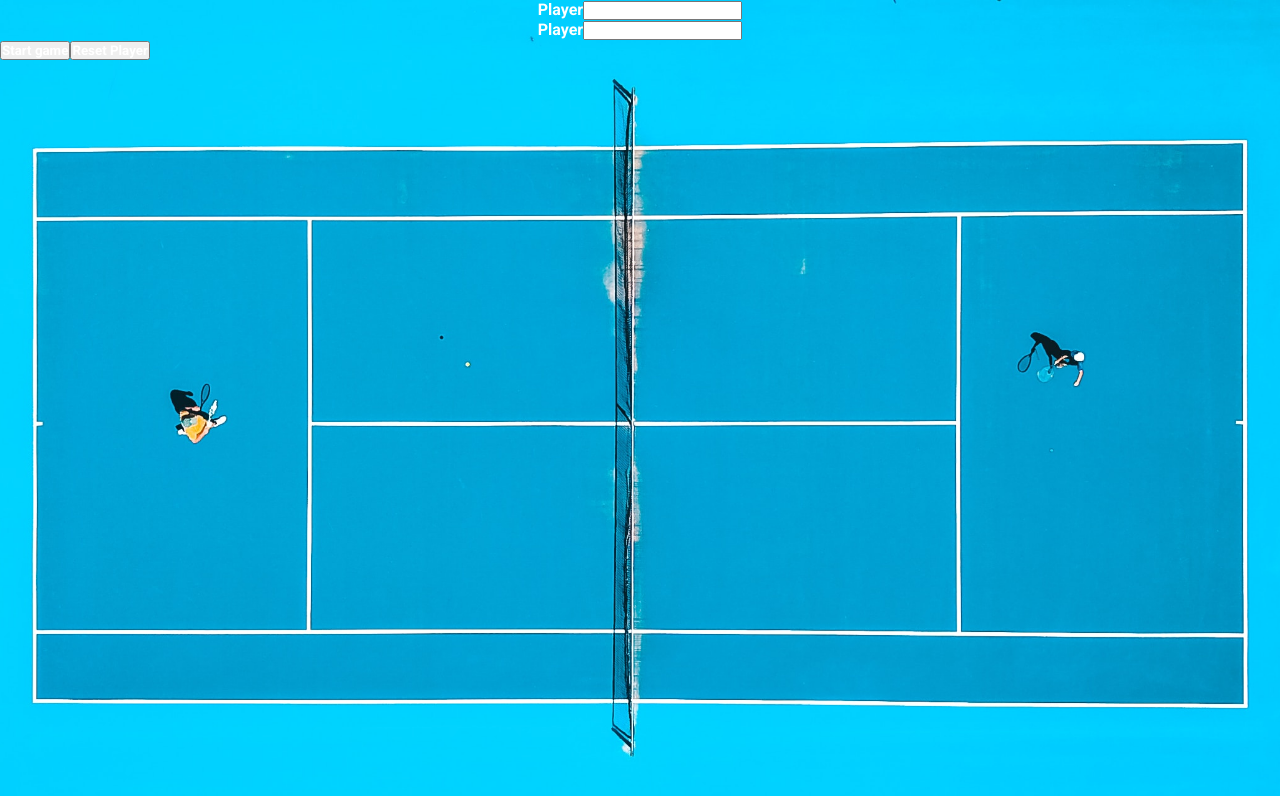
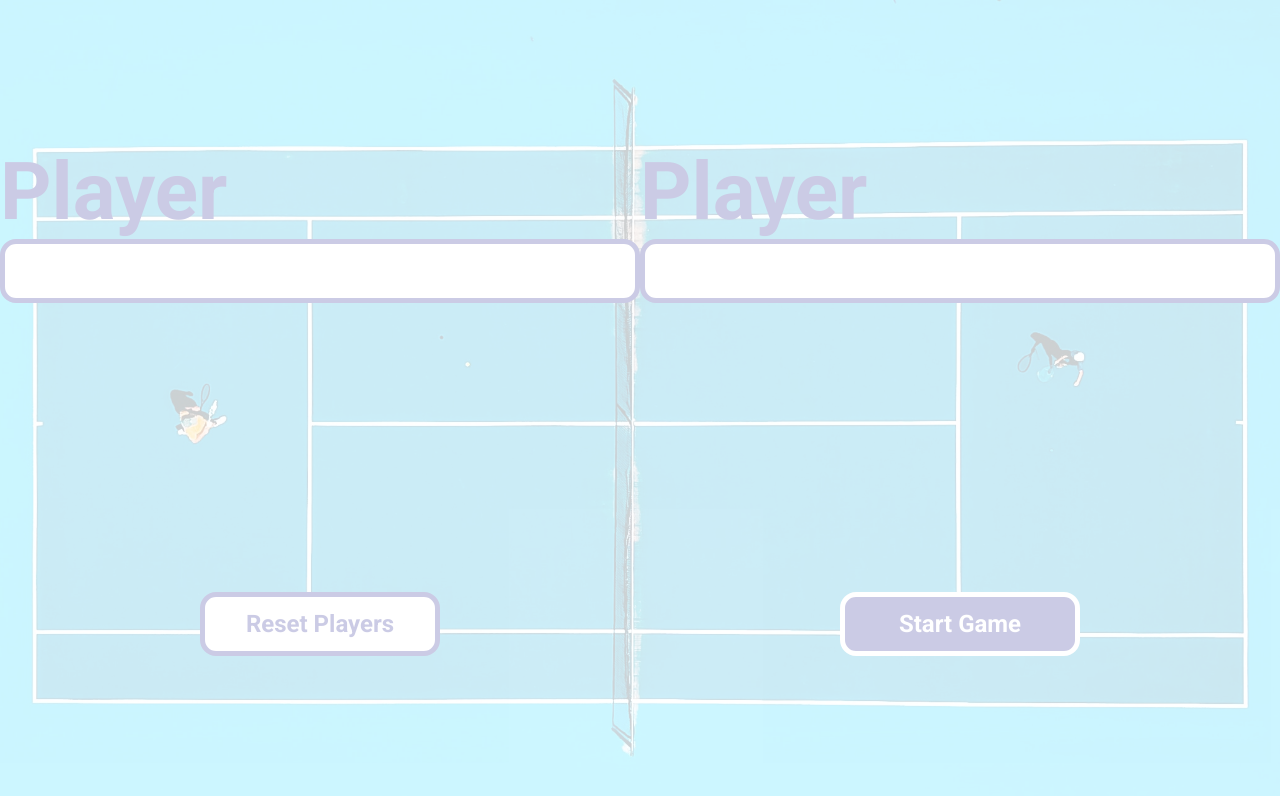
Before and after one commit to VaqueroFontenla/kata-tenis, a React (Create React App) app: page / in a window 1280 px wide. Shown: the top 796 px of the page. Built offline with nearby package versions, Linux system fonts and the light colour scheme.

Commit message:
Add some styles

```diff
--- a/src/App.css
+++ b/src/App.css
@@ -3,7 +3,7 @@
   margin: 0;
   box-sizing: border-box;
   font-family: "Roboto", serif;
-  color: #fff;
+  color:#000080;
   font-weight: 700;
 }
 
@@ -13,10 +13,8 @@
   background: url("./assets/background.jpg");
   background-size: cover;
   background-position: center;
+  opacity: 0.2;
+  display: flex;
+  flex-direction: column;
+  justify-content: space-around;
 }
-
-.section {
-  display: flex;
-  justify-content: center;
-  align-items: center;
-}
--- a/src/App.tsx
+++ b/src/App.tsx
@@ -7,7 +7,6 @@ import './App.css';
 
 const App = () => {
 
-  const className = '';
   const [namePlayerOne, setnamePlayerOne] = React.useState('');
   const [namePlayerTwo, setnamePlayerTwo] = React.useState('');
   const [showGame, setShowGame] = React.useState(false);
@@ -27,9 +26,9 @@ const App = () => {
 
   return (
     <div className="App">
+      { !showGame &&
         <div className="wrapper">
-        <div className="section">
-          <div>
+          <div className="player__container">
             <Player
               currentUserName={namePlayerOne}
               onChangeUserName={onChangenamePlayerOne}
@@ -39,30 +38,28 @@ const App = () => {
               onChangeUserName={onChangenamePlayerTwo}
             />
           </div>
-        </div>
-        <div>
+          <div className="player__container">
+            <Button
+              onClick={onResetPlayer}
+              className="button button__reset">
+                Reset Players
+            </Button>
             <Button
               onClick={onShowGame}
-            className={className}>
-            Start game
-        </Button>
-          <Button
-            onClick={onResetPlayer}
-            className={className}>
-            Reset Player
+              className="button button__start">
+                Start Game
             </Button>
           </div>
-
-        <div className="section">
+        </div>
+        }
         {showGame &&
+          <div className="wrapper">
             <Game
               namePlayerOne={namePlayerOne}
               namePlayerTwo={namePlayerTwo}
             />
+          </div>
         }
-        </div>
-      </div>
-
       </div>
   );
 }
--- a/src/components/Button.css
+++ b/src/components/Button.css
@@ -0,0 +1,16 @@
+.button {
+    width: 15rem;
+    height: 4rem;
+    border-radius: 1rem;
+    font-size: 1.5rem;
+}
+.button__start {
+    background-color: #000080;
+    border: 0.33rem solid #fff;
+    color: #fff;
+}
+
+.button__reset {
+    background-color: #fff;
+    border: 0.33rem solid #000080;
+}
--- a/src/components/Game.css
+++ b/src/components/Game.css
@@ -0,0 +1,9 @@
+.game {
+    height: inherit;
+    width: inherit;
+}
+
+.game-player {
+    display: flex;
+    flex-direction: column;
+}
--- a/src/components/Game.tsx
+++ b/src/components/Game.tsx
@@ -11,13 +11,14 @@ interface Props {
 //Hacer interface de State
 
 export const Game = (props: Props) => {
-    const className = '';
+
     const [ score, setScore] = React.useState('')
     const [ scorePlayerOne, setScorePlayerOne] = React.useState(0);
     const [ scorePlayerTwo, setScorePlayerTwo] = React.useState(0);
     const [ showPoints, setShowPoints] = React.useState(true);
     const [ pointsPlayerOne, setPointsPlayerOne] = React.useState(0);
     const [ pointsPlayerTwo, setPointsPlayerTwo] = React.useState(0);
+    console.log(score);
 
     const transformScore = (score:number) => {
         switch(score) {
@@ -115,34 +116,43 @@ export const Game = (props: Props) => {
     }
 
     return (
-        <div>
-            <div>
-                {props.namePlayerOne}
+        <div className="game">
+
+            <div className="game-player">
+                <span className="game-player__label">{props.namePlayerOne}</span>
                 <Button
                     onClick={()=> wonPoint(props.namePlayerOne)}
-                    className={className}
+                    className="button button__start"
                 >
                     Won Point
                 </Button>
-                Score {props.namePlayerOne}: {pointsPlayerOne}
+                <span className="game-player__score">{pointsPlayerOne}</span>
             </div>
-            <div>
-            {props.namePlayerTwo}
+
+            <div className="game-score">
+                <span className="score">{score}</span>
+            </div>
+
+            <div className="game-player">
+                <span  className="game-player__label">{props.namePlayerTwo}</span>
                 <Button
                     onClick={()=> wonPoint(props.namePlayerTwo)}
-                    className={className}>
+                    className="button button__start"
+                >
                     Won  Point
                 </Button>
-                Score {props.namePlayerTwo}: {pointsPlayerTwo}
+                <span className="game-player__score">{pointsPlayerTwo}</span>
+
             </div>
-           <div>
+
+            <div className="score__container">
                <Button
                     onClick={()=> resetGame()}
-                    className={className}>
+                    className= "button button__reset"
+                >
                     Reset Game
                 </Button>
             </div>
-            <h1>{score}</h1>
         </div>
     )
 }
--- a/src/components/Player.css
+++ b/src/components/Player.css
@@ -0,0 +1,26 @@
+.player__container {
+    display: flex;
+    justify-content: space-around;
+
+}
+.player {
+    display: flex;
+    flex-direction: column;
+}
+
+.player__label {
+    font-size: 5rem;
+}
+
+.player__input {
+    width: 40rem;
+    height: 4rem;
+    border: 0.33rem solid #000080;
+    border-radius: 1rem;
+    font-size: 2rem;
+}
+
+.score {
+    font-size: 10rem;
+    color: yellow;
+}
--- a/src/components/Player.tsx
+++ b/src/components/Player.tsx
@@ -8,11 +8,12 @@ interface Props {
 
 export const Player = (props: Props) => {
   return (
-    <form>
-        <label>Player</label>
+    <form className="player">
+        <label className="player__label">Player</label>
         <input
             type = 'text'
             name = 'username'
+            className="player__input"
             value = {props.currentUserName}
             onChange={props.onChangeUserName}
              />
```
Lines whose indentation alone changed are shown as unchanged.
